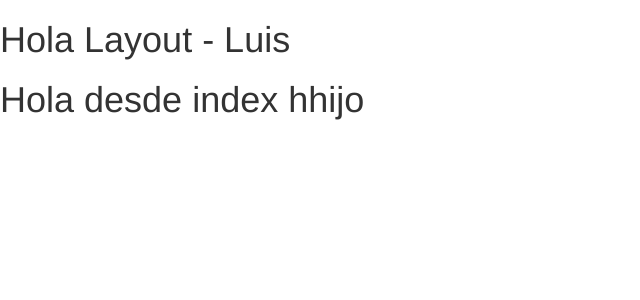
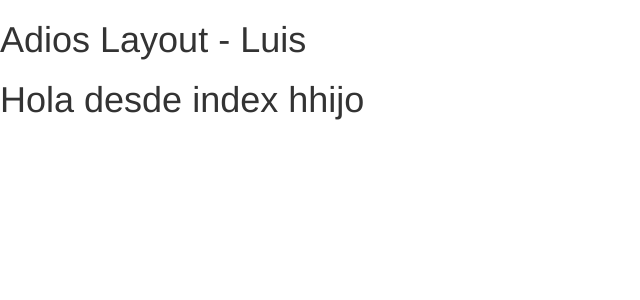
Before and after one commit to LuissBarahona/Git_DS, a Flask app: page / in a window 1280 px wide. Shown: the top 300 px of the page, without its empty margins (0-640 px from the left). Run offline with Flask 3, Linux system fonts and the light colour scheme.

Commit message:
modifiqué layout.html

```diff
--- a/src/templates/layout.html
+++ b/src/templates/layout.html
@@ -8,7 +8,7 @@
     <title>Document</title>
 </head>
 <body>
-    <h1>Hola Layout - Luis </h1>
+    <h1>Adios Layout - Luis </h1>
 
     {% block body %}
 
```
